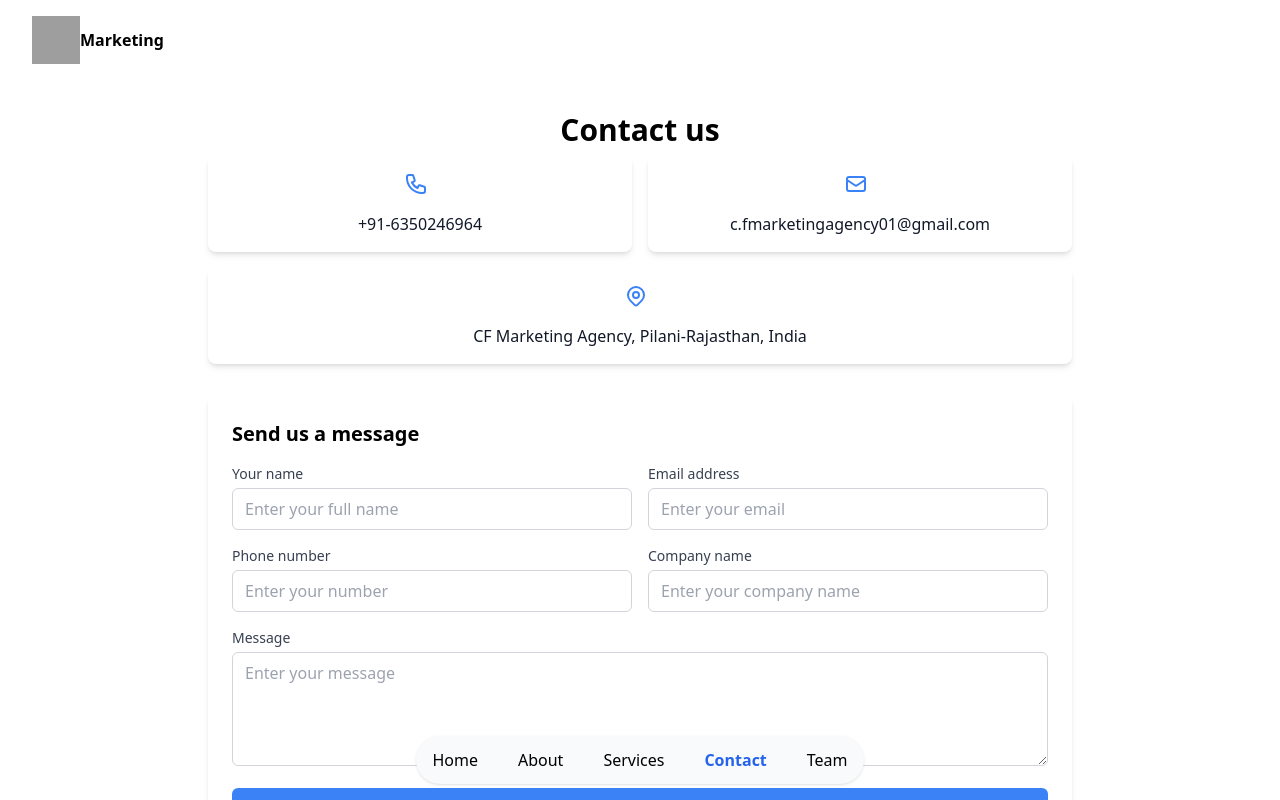
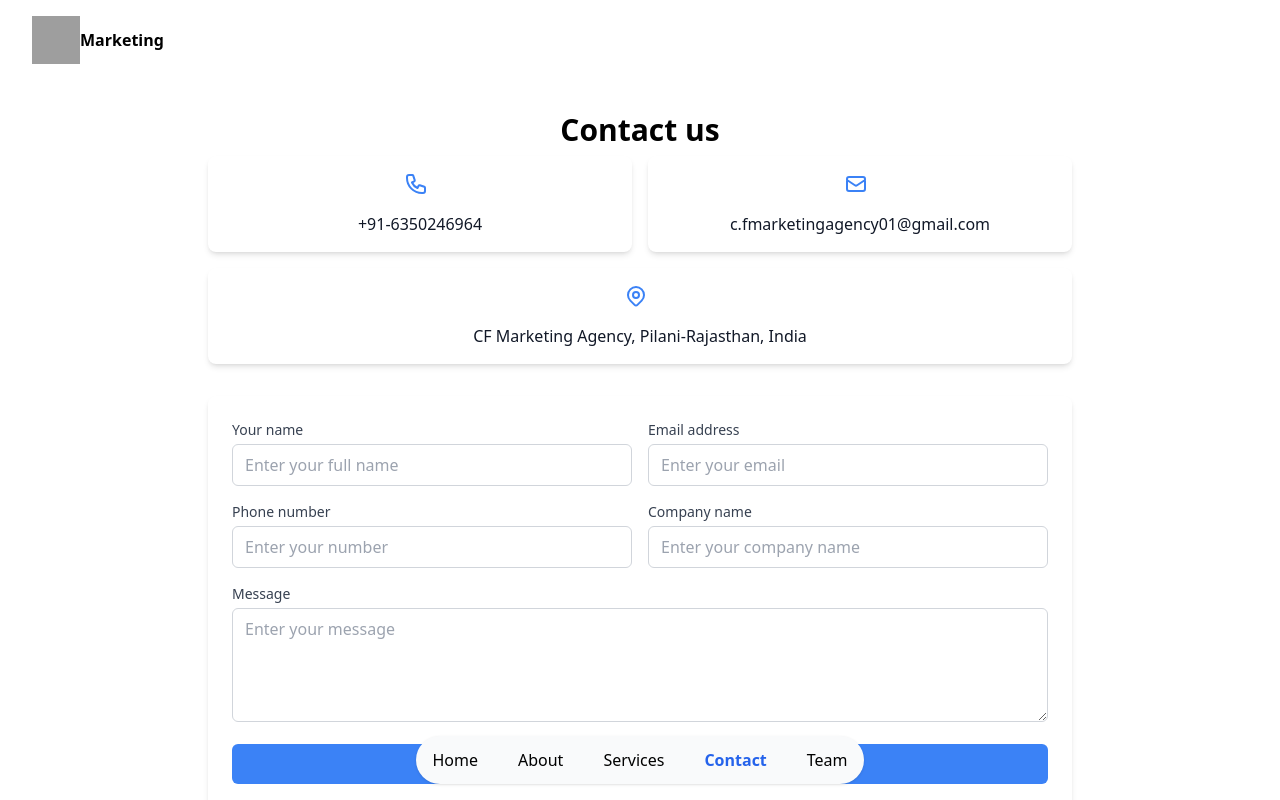
Before and after one commit to utkarshpayal/CF-Marketing-Agency, a React (Vite) app: page /contact-us in a window 1280 px wide. Shown: the top 800 px of the page. Built offline with nearby package versions, Linux system fonts and the light colour scheme; grey boxes are pictures that could not be loaded; the HTML template or start-up script is replaced by a standard one.

Commit message:
Update Contact.tsx

```diff
--- a/src/sections/contact/Contact.tsx
+++ b/src/sections/contact/Contact.tsx
@@ -1,4 +1,19 @@
+import { useState } from 'react';
+
 export const Contact = () => {
+  const [submitted, setSubmitted] = useState(false);
+
+  const handleSubmit = (event: any) => {
+    event.preventDefault();
+    // Optionally handle any custom submission logic here
+
+    // Reset the form after submission
+    event.target.reset();
+
+    // Set submitted to true to show a message or perform redirection
+    setSubmitted(true);
+  };
+
   return (
     <div className="max-w-4xl mx-auto px-4 py-8">
       <h1 className="text-3xl font-bold text-center mb-2">Contact us</h1>
@@ -21,15 +36,13 @@ export const Contact = () => {
           </svg>
           <div>
             <p className="text-gray-900 text-center">
-              <a
-                href="tel:+916350246964"
-                className="hover:underline" // Optional styling
-              >
+              <a href="tel:+916350246964" className="hover:underline">
                 +91-6350246964
               </a>
             </p>
           </div>
         </div>
+
         <div className="bg-white p-4 rounded-lg shadow-md flex flex-col gap-y-4 items-center flex-1 basis-full sm:basis-2/5">
           <svg
             xmlns="http://www.w3.org/2000/svg"
@@ -47,16 +60,13 @@ export const Contact = () => {
           </svg>
           <div>
             <p className="text-gray-900 text-center">
-              <a
-                href="mailto:c.fmarketingagency01@gmail.com"
-                className="hover:underline" // Optional styling
-              >
+              <a href="mailto:c.fmarketingagency01@gmail.com" className="hover:underline">
                 c.fmarketingagency01@gmail.com
               </a>
             </p>
           </div>
+        </div>
 
-        </div>
         <div className="bg-white p-4 rounded-lg shadow-md flex flex-col gap-y-4 items-center flex-1 basis-auto">
           <svg
             xmlns="http://www.w3.org/2000/svg"
@@ -88,24 +98,23 @@ export const Contact = () => {
               CF Marketing Agency, Pilani-Rajasthan, India
             </a>
           </p>
-
         </div>
       </div>
 
       <div className="bg-white p-6 rounded-lg shadow-md">
-        <h2 className="text-xl font-semibold mb-4">Send us a message</h2>
-        <form
+        {submitted ? (
+          <p className="text-green-500 text-center">Thank you for your message!</p>
+        ) : (
+          <form
             data-netlify="true"
             name="contact"
             method="POST"
-
+            onSubmit={handleSubmit}
           >
+            <input type="hidden" name="form-name" value="contact" />
             <div className="grid grid-cols-1 md:grid-cols-2 gap-4 mb-4">
               <div>
-                <label
-                  htmlFor="name"
-                  className="block text-sm font-medium text-gray-700 mb-1"
-                >
+                <label htmlFor="name" className="block text-sm font-medium text-gray-700 mb-1">
                   Your name
                 </label>
                 <input
@@ -118,10 +127,7 @@ export const Contact = () => {
                 />
               </div>
               <div>
-                <label
-                  htmlFor="email"
-                  className="block text-sm font-medium text-gray-700 mb-1"
-                >
+                <label htmlFor="email" className="block text-sm font-medium text-gray-700 mb-1">
                   Email address
                 </label>
                 <input
@@ -134,10 +140,7 @@ export const Contact = () => {
                 />
               </div>
               <div>
-                <label
-                  htmlFor="phone"
-                  className="block text-sm font-medium text-gray-700 mb-1"
-                >
+                <label htmlFor="phone" className="block text-sm font-medium text-gray-700 mb-1">
                   Phone number
                 </label>
                 <input
@@ -149,10 +152,7 @@ export const Contact = () => {
                 />
               </div>
               <div>
-                <label
-                  htmlFor="company"
-                  className="block text-sm font-medium text-gray-700 mb-1"
-                >
+                <label htmlFor="company" className="block text-sm font-medium text-gray-700 mb-1">
                   Company name
                 </label>
                 <input
@@ -165,10 +165,7 @@ export const Contact = () => {
               </div>
             </div>
             <div className="mb-4">
-              <label
-                htmlFor="message"
-                className="block text-sm font-medium text-gray-700 mb-1"
-              >
+              <label htmlFor="message" className="block text-sm font-medium text-gray-700 mb-1">
                 Message
               </label>
               <textarea
@@ -177,6 +174,7 @@ export const Contact = () => {
                 rows={4}
                 className="w-full px-3 py-2 border border-gray-300 rounded-md focus:outline-none focus:ring-1 focus:ring-blue-500"
                 placeholder="Enter your message"
+                required
               ></textarea>
             </div>
             <button
@@ -186,7 +184,7 @@ export const Contact = () => {
               Send
             </button>
           </form>
-
+        )}
       </div>
     </div>
   );
```
